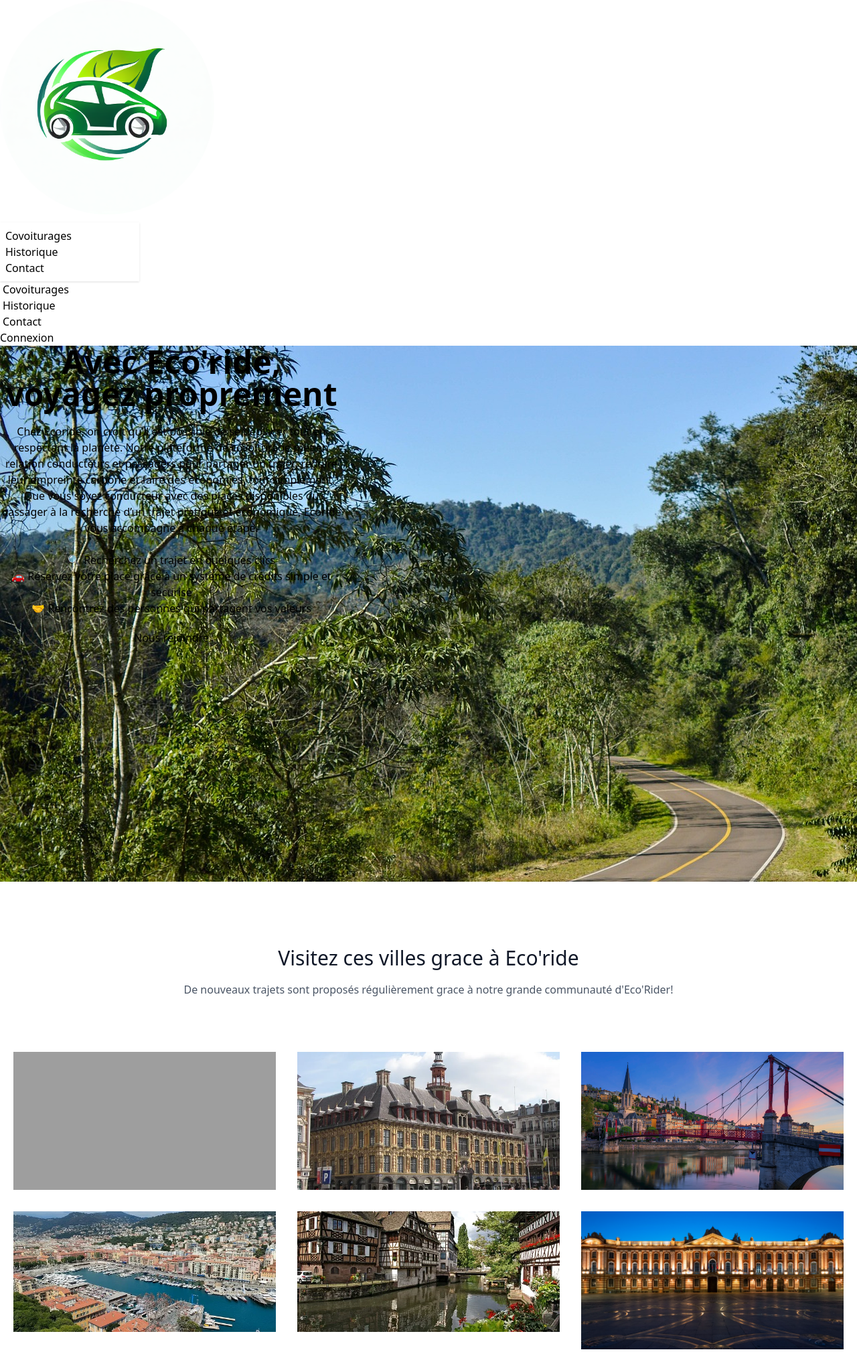
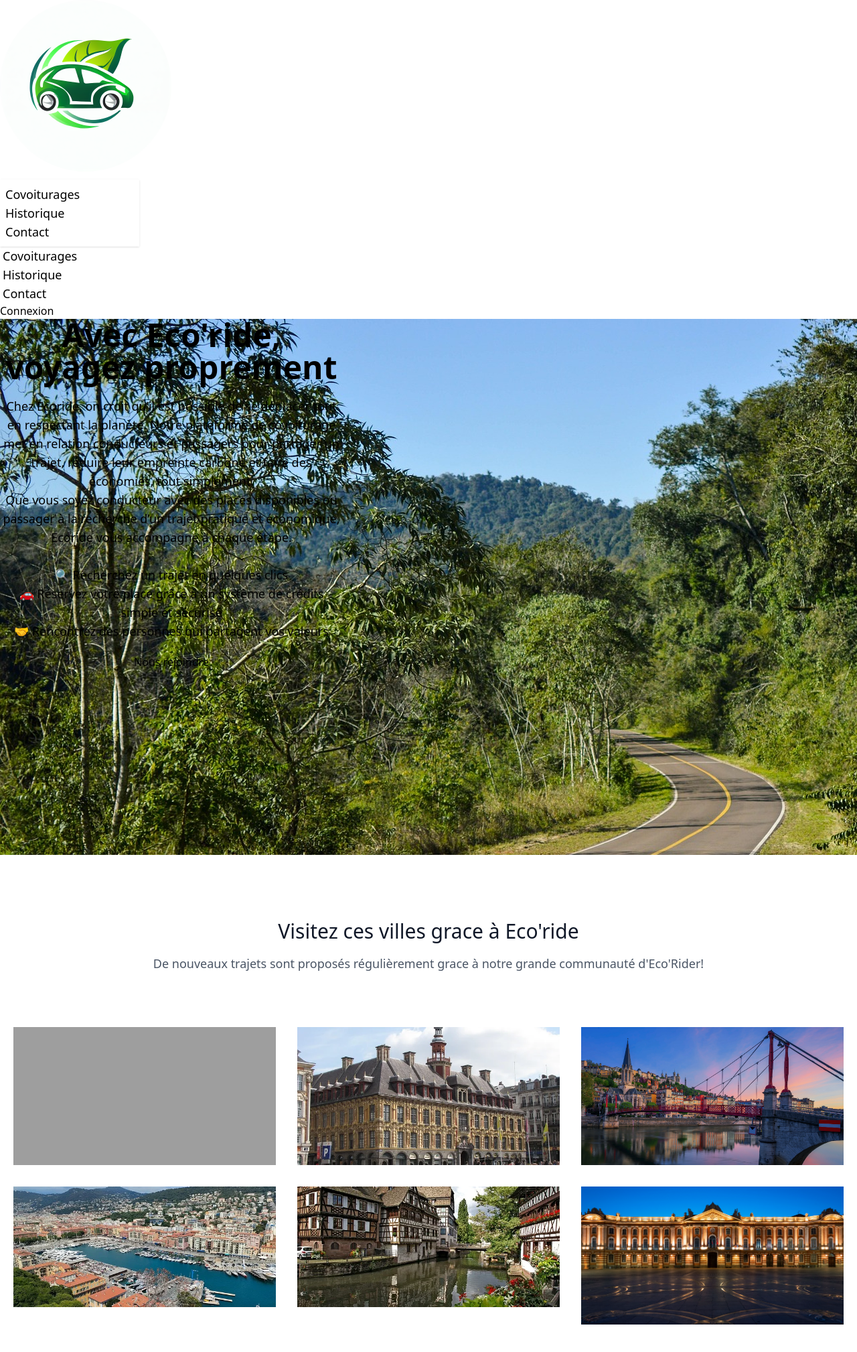
Before and after one commit to Gwladyslsn/ecoride_ecf, a PHP site: page / in a window 1280 px wide. Shown: the top 2018 px of the page at 67% size. Run offline with PHP 8.4, Linux system fonts and the light colour scheme; some libraries are stand-ins or nearby versions; grey boxes are pictures that could not be loaded.

Commit message:
maj front

```diff
--- a/public/asset/css/style.css
+++ b/public/asset/css/style.css
@@ -6,9 +6,7 @@
     list-style: none;
 }
 
-/*GENERAL*/
-
-
+        /*HEADER*/
 
 .flex-none {
     margin-right: 5%;
@@ -26,6 +24,28 @@
     height: 30px;
 }
 
+
+
+
+/*Style MOBILE*/
+@media screen and (min-width:320px) and (max-width:767px) {
+    .logo {
+        width: 50%;
+    }
+
+}
+
+/*Style LAPTOP Medium*/
+@media screen and (min-width:768px) {
+    .logo {
+        max-width: 20%;
+    }
+}
+
+/*Style LAPTOP Large*/
+
+                                                    /*Page HOME*/
+
 .bg-image {
     background-image: url("/asset/image/testAccueil.jpg");
 }
@@ -37,20 +57,42 @@
     padding: 5px;
 }
 
+/*Style MOBILE*/
+@media screen and (min-width:320px) and (max-width:767px) {
 
-/*Style MOBILE*/
-@media screen and (min-width:320px) {
-    .logo {
-        width:50%;
-    }
 
 }
 
 /*Style LAPTOP Medium*/
 @media screen and (min-width:768px) {
-    .logo {
-        width: 25%;
+
+}
+
+
+
+
+                                                    /*Page REGISTER*/
+
+/*Style MOBILE*/
+@media screen and (min-width:320px) and (max-width:767px){
+    .sectionLog {
+        flex-direction: column;
+    }
+    .divider {
+        margin : 0 auto;
     }
 }
 
-/*Style LAPTOP Large*/
+/*Style LAPTOP Medium*/
+@media screen and (min-width:768px) {
+    .sectionLog {
+        flex-direction: row;
+    }
+
+    .containerLog{
+        display:flex;
+        justify-content:center;
+        align-items:center;
+        margin:2%;
+    }
+}
--- a/src/Templates/footer.php
+++ b/src/Templates/footer.php
@@ -1,9 +1,9 @@
-<footer class="footer footer-horizontal footer-center bg-base-200 text-base-content rounded p-10">
+<footer class="footer footer-horizontal footer-center bg-base-200 text-base-content rounded p-10 mt-50">
     <nav class="grid grid-flow-col gap-4">
         <a class="link link-hover">A propos</a>
         <a class="link link-hover">Contact</a>
-        <a class="link link-hover">Connexion</a>
-        <a class="link link-hover">Inscription</a>
+        <a href="http://localhost:8000/?controller=page&action=register" class="link link-hover">Connexion</a>
+        <a href="http://localhost:8000/?controller=page&action=register" class="link link-hover">Inscription</a>
     </nav>
     <aside>
         <p>Copyright © 2025 - All right reserved by Eco'ride - <a class="link link-hover">Mentions légales</a></p>
--- a/src/Templates/header.php
+++ b/src/Templates/header.php
@@ -15,7 +15,7 @@
 
     <div class="navbar bg-base-100 shadow-sm">
         <div class="navbar-start">
-            <a href="http://localhost:8000/?controller=page&action=home"> <!-- A MODIFIER -->
+            <a href="/asset/Templates/page/home.php">
                 <img src="/asset/image/logoEcoride.png" alt="Logo Ecoride" class="rounded-full logo">
             </a>
             <div class="dropdown">
@@ -26,27 +26,27 @@
                     tabindex="0"
                     class="menu menu-sm dropdown-content bg-base-100 rounded-box z-1 mt-3 w-52 p-2 shadow">
                     <li>
-                        <a>Covoiturages</a>
+                        <a href="" class="text-lg">Covoiturages</a>
                     </li>
                     <li>
-                        <a>Historique</a>
+                        <a href="" class="text-lg">Historique</a>
                     </li>
-                    <li><a>Contact</a></li>
+                    <li><a href="" class="text-lg">Contact</a></li>
                 </ul>
             </div>
         </div>
         <div class="navbar-center hidden lg:flex">
-            <ul class="menu menu-horizontal px-1">
+            <ul class="menu menu-horizontal px-1 justify-around">
                 <li>
-                        <a>Covoiturages</a>
+                        <a href="" class="text-lg">Covoiturages</a>
                     </li>
                     <li>
-                        <a>Historique</a>
+                        <a href="" class="text-lg">Historique</a>
                     </li>
-                    <li><a>Contact</a></li>
+                    <li><a href="" class="text-lg">Contact</a></li>
             </ul>
         </div>
         <div class="navbar-end">
-            <a class="btn" href="/asset/Templates/page/register.php">Connexion</a>
+            <a class="btn" href="http://localhost:8000/?controller=page&action=register">Connexion</a>
         </div>
     </div>
--- a/src/Templates/page/home.php
+++ b/src/Templates/page/home.php
@@ -7,7 +7,7 @@ require_once _ROOTPATH_ . '/src/Templates/header.php'; ?>
     <div class="hero-content text-neutral-content text-center">
         <div class="max-w-lg">
             <h1 class="mb-5 text-5xl font-bold">Avec Eco'ride, voyagez proprement</h1>
-            <p class="mb-5">
+            <p class="mb-5 text-lg">
                 Chez Ecoride, on croit qu’il est possible de se déplacer tout en respectant la planète. Notre plateforme de covoiturage met en relation conducteurs et passagers pour partager un trajet, réduire leur empreinte carbone et faire des économies, tout simplement.<br>
                         Que vous soyez conducteur avec des places disponibles ou passager à la recherche d’un trajet pratique et économique, Ecoride vous accompagne à chaque étape.<br><br>
                         🔍 Recherchez un trajet en quelques clics<br>
@@ -26,7 +26,7 @@ require_once _ROOTPATH_ . '/src/Templates/header.php'; ?>
     <div class="container px-5 py-24 mx-auto">
         <div class="flex flex-col text-center w-full mb-20">
             <h1 class="sm:text-3xl text-2xl font-medium title-font mb-4 text-gray-900">Visitez ces villes grace à Eco'ride</h1>
-            <p class="lg:w-2/3 mx-auto leading-relaxed text-base">De nouveaux trajets sont proposés régulièrement grace à notre grande communauté d'Eco'Rider! </p>
+            <p class="lg:w-2/3 mx-auto leading-relaxed text-lg">De nouveaux trajets sont proposés régulièrement grace à notre grande communauté d'Eco'Rider! </p>
         </div>
         <div class="flex flex-wrap -m-4">
             <div class="lg:w-1/3 sm:w-1/2 md:w-1/2 p-4">
@@ -40,7 +40,7 @@ require_once _ROOTPATH_ . '/src/Templates/header.php'; ?>
             </div>
             <div class="lg:w-1/3 sm:w-1/2 md:w-1/2 p-4">
                 <div class="flex relative">
-                    <img alt="gallery" class="absolute inset-0 w-full h-full object-cover object-center" src="asset\image\lille.webp">
+                    <img alt="gallery" class="absolute inset-0 w-full h-full object-cover object-center" src="/asset/image/lille.webp">
                     <div class="px-8 py-10 relative z-10 w-full border-4 border-gray-200 bg-white opacity-0 hover:opacity-100">
                         <h1 class="title-font text-lg font-medium text-green-500 mb-3">Lille</h1>
                         <p class="leading-relaxed">Un concentré de bonne humeur, de culture et d’authenticité dans le Nord au grand cœur.</p>
@@ -49,7 +49,7 @@ require_once _ROOTPATH_ . '/src/Templates/header.php'; ?>
             </div>
             <div class="lg:w-1/3 sm:w-1/2 md:w-1/2 p-4">
                 <div class="flex relative">
-                    <img alt="gallery" class="absolute inset-0 w-full h-full object-cover object-center" src="asset\image\lyon.webp">
+                    <img alt="gallery" class="absolute inset-0 w-full h-full object-cover object-center" src="/asset/image/lyon.webp">
                     <div class="px-8 py-10 relative z-10 w-full border-4 border-gray-200 bg-white opacity-0 hover:opacity-100">
                         <h1 class="title-font text-lg font-medium text-green-500 mb-3">Lyon</h1>
                         <p class="leading-relaxed">Un mélange parfait de gastronomie, patrimoine et douceur de vivre au bord des deux fleuves.</p>
@@ -58,7 +58,7 @@ require_once _ROOTPATH_ . '/src/Templates/header.php'; ?>
             </div>
             <div class="lg:w-1/3 sm:w-1/2 md:w-1/2 p-4">
                 <div class="flex relative">
-                    <img alt="gallery" class="absolute inset-0 w-full h-full object-cover object-center" src="asset\image\nice.webp">
+                    <img alt="gallery" class="absolute inset-0 w-full h-full object-cover object-center" src="/asset/image/nice.webp">
                     <div class="px-8 py-10 relative z-10 w-full border-4 border-gray-200 bg-white opacity-0 hover:opacity-100">
                         <h1 class="title-font text-lg font-medium text-green-500 mb-3">Nice</h1>
                         <p class="leading-relaxed">Soleil, mer turquoise et palmiers… l’évasion méditerranéenne par excellence.</p>
@@ -67,7 +67,7 @@ require_once _ROOTPATH_ . '/src/Templates/header.php'; ?>
             </div>
             <div class="lg:w-1/3 sm:w-1/2 md:w-1/2 p-4">
                 <div class="flex relative">
-                    <img alt="gallery" class="absolute inset-0 w-full h-full object-cover object-center" src="asset\image\strasbourg.webp">
+                    <img alt="gallery" class="absolute inset-0 w-full h-full object-cover object-center" src="/asset/image/strasbourg.webp">
                     <div class="px-8 py-10 relative z-10 w-full border-4 border-gray-200 bg-white opacity-0 hover:opacity-100">
                         <h1 class="title-font text-lg font-medium text-green-500 mb-3">Strasbourg</h1>
                         <p class="leading-relaxed">Un souffle de tradition et de charme alsacien au fil des canaux.<br></p>
@@ -76,7 +76,7 @@ require_once _ROOTPATH_ . '/src/Templates/header.php'; ?>
             </div>
             <div class="lg:w-1/3 sm:w-1/2 md:w-1/2 p-4">
                 <div class="flex relative">
-                    <img alt="gallery" class="absolute inset-0 w-full h-full object-cover object-center" src="asset\image\toulouse.webp">
+                    <img alt="gallery" class="absolute inset-0 w-full h-full object-cover object-center" src="/asset/image/toulouse.webp">
                     <div class="px-8 py-10 relative z-10 w-full border-4 border-gray-200 bg-white opacity-0 hover:opacity-100">
                         <h1 class="title-font text-lg font-medium text-green-500 mb-3">Toulouse</h1>
                         <p class="leading-relaxed">Une ville chaleureuse au charme du Sud, entre briques roses et ambiance conviviale.</p>
@@ -93,17 +93,17 @@ require_once _ROOTPATH_ . '/src/Templates/header.php'; ?>
         <div class="flex flex-col text-center w-full mb-8">
             <h1 class="sm:text-3xl text-2xl font-medium title-font mb-2 text-gray-900">Trouvez votre trajet dès maintenant !</h1>
         </div>
-        <div class="flex lg:w-2/3 w-full sm:flex-row flex-col mx-auto px-8 sm:space-x-4 sm:space-y-0 space-y-4 sm:px-0 items-end">
+        <div class="flex lg:w-1/1 w-full sm:flex-row flex-col mx-auto px-8 sm:space-x-4 sm:space-y-0 space-y-4 sm:px-0 items-end">
             <div class="relative flex-grow w-full">
-                <label for="full-name" class="leading-7 text-sm text-gray-600">Ville de départ</label>
+                <label for="full-name" class="leading-7 text-lg text-gray-600">Ville de départ</label>
                 <input type="text" id="full-name" name="full-name" class="w-full bg-gray-100 bg-opacity-50 rounded border border-gray-300 focus:border-green-500 focus:bg-transparent focus:ring-2 focus:ring-green-200 text-base outline-none text-gray-700 py-1 px-3 leading-8 transition-colors duration-200 ease-in-out">
             </div>
             <div class="relative flex-grow w-full">
-                <label for="email" class="leading-7 text-sm text-gray-600">Ville d'arrivée</label>
+                <label for="email" class="leading-7 text-lg text-gray-600">Ville d'arrivée</label>
                 <input type="email" id="email" name="email" class="w-full bg-gray-100 bg-opacity-50 rounded border border-gray-300 focus:border-green-500 focus:bg-transparent focus:ring-2 focus:ring-green-200 text-base outline-none text-gray-700 py-1 px-3 leading-8 transition-colors duration-200 ease-in-out">
             </div>
             <div class="relative flex-grow w-full">
-                <label for="date" class="leading-7 text-sm text-gray-600">date</label>
+                <label for="date" class="leading-7 text-lg text-gray-600">date</label>
                 <input type="date" id="date" name="date" class="w-full bg-gray-100 bg-opacity-50 rounded border border-gray-300 focus:border-green-500 focus:bg-transparent focus:ring-2 focus:ring-green-200 text-base outline-none text-gray-700 py-1 px-3 leading-8 transition-colors duration-200 ease-in-out">
             </div>
             <button class="text-white bg-green-500 border-0 py-2 px-8 focus:outline-none hover:bg-green-600 rounded text-lg">Rechercher</button>
```
Also changed, not shown: src/Templates/page/register.php (+5 -5 lines).
